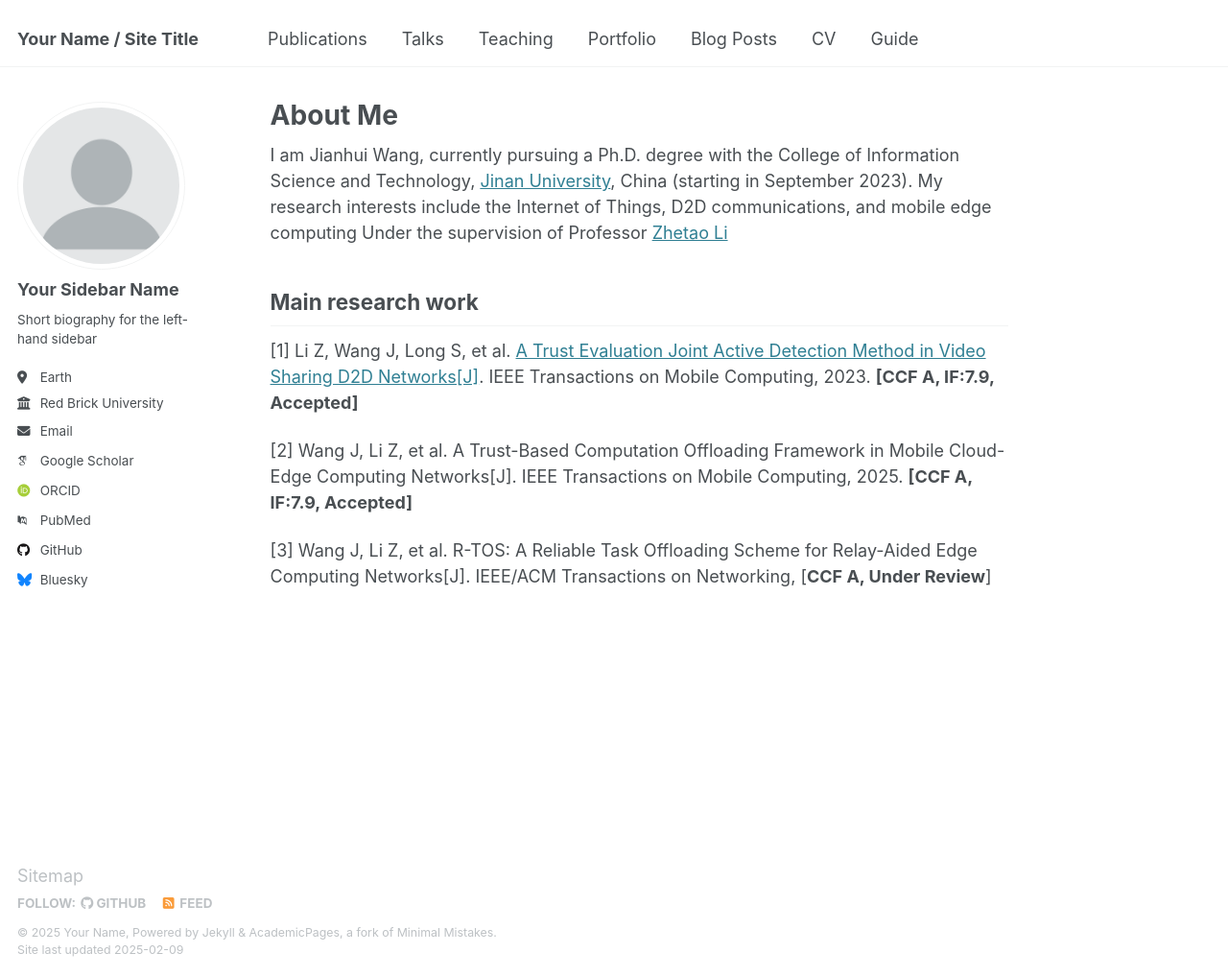
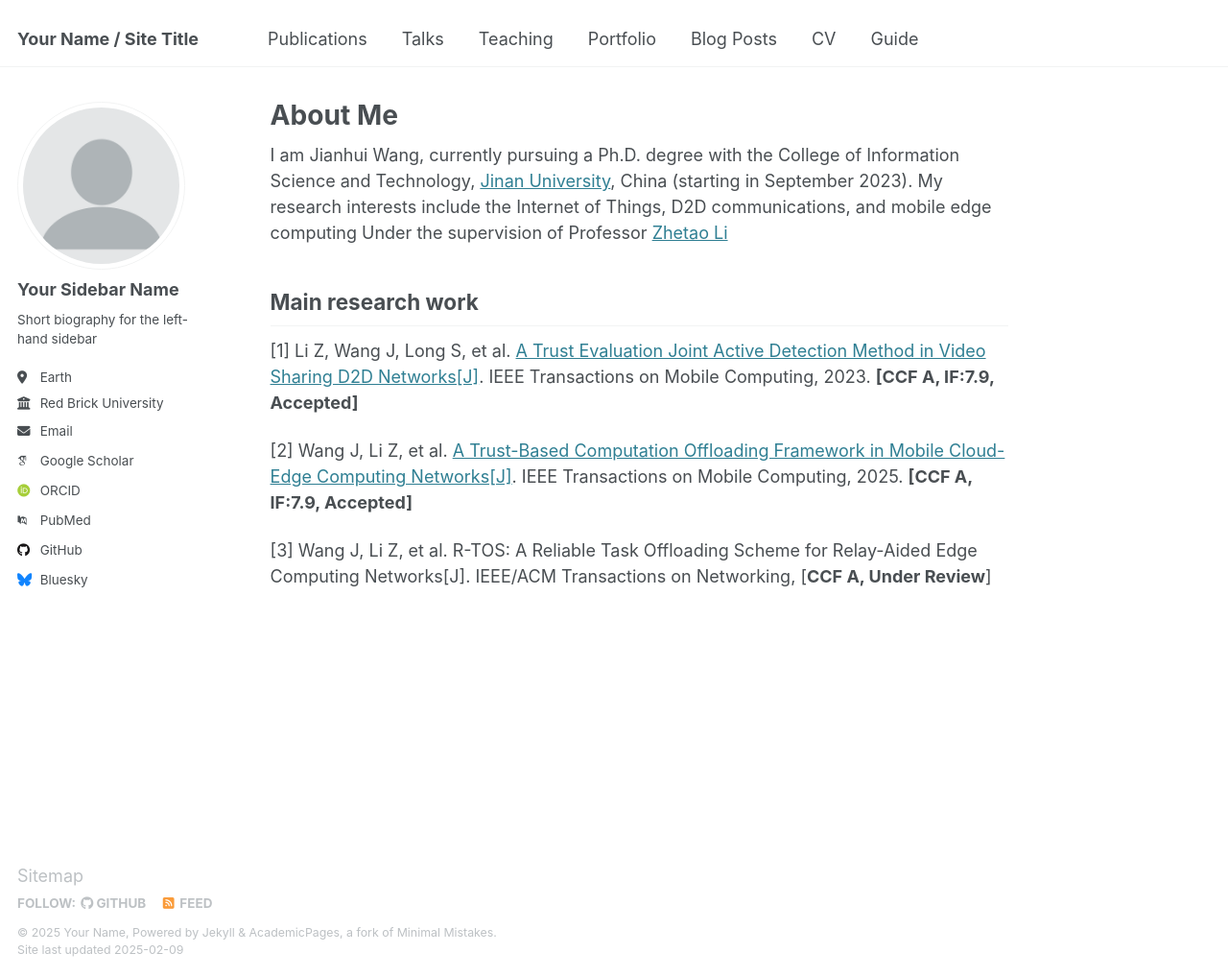
Before and after one commit to TranferWang/TranferWang.github.io, a Jekyll site: the page built from _pages/about.md, in a window 1280 px wide and 1018 px high. Shown: the whole window at 96% size. Built offline with Jekyll 4.4.1, drawn with Linux system fonts in a browser that asks for light colours; some web fonts are replaced; part of the change alters nothing that is shown.

```diff
--- a/_pages/about.md
+++ b/_pages/about.md
@@ -13,6 +13,6 @@ Main research work
 ------
 [1] Li Z, Wang J, Long S, et al. [A Trust Evaluation Joint Active Detection Method in Video Sharing D2D Networks[J]](https://ieeexplore.ieee.org/document/10342716). IEEE Transactions on Mobile Computing, 2023. **[CCF A, IF:7.9, Accepted]**
 
-[2] Wang J, Li Z, et al. A Trust-Based Computation Offloading Framework in Mobile Cloud-Edge Computing Networks[J]. IEEE Transactions on Mobile Computing, 2025. **[CCF A, IF:7.9, Accepted]**
+[2] Wang J, Li Z, et al. [A Trust-Based Computation Offloading Framework in Mobile Cloud-Edge Computing Networks[J]](https://ieeexplore.ieee.org/abstract/document/10843332). IEEE Transactions on Mobile Computing, 2025. **[CCF A, IF:7.9, Accepted]**
 
 [3] Wang J, Li Z, et al. R-TOS: A Reliable Task Offloading Scheme for Relay-Aided Edge Computing Networks[J]. IEEE/ACM Transactions on Networking, [**CCF A, Under Review**]
```
